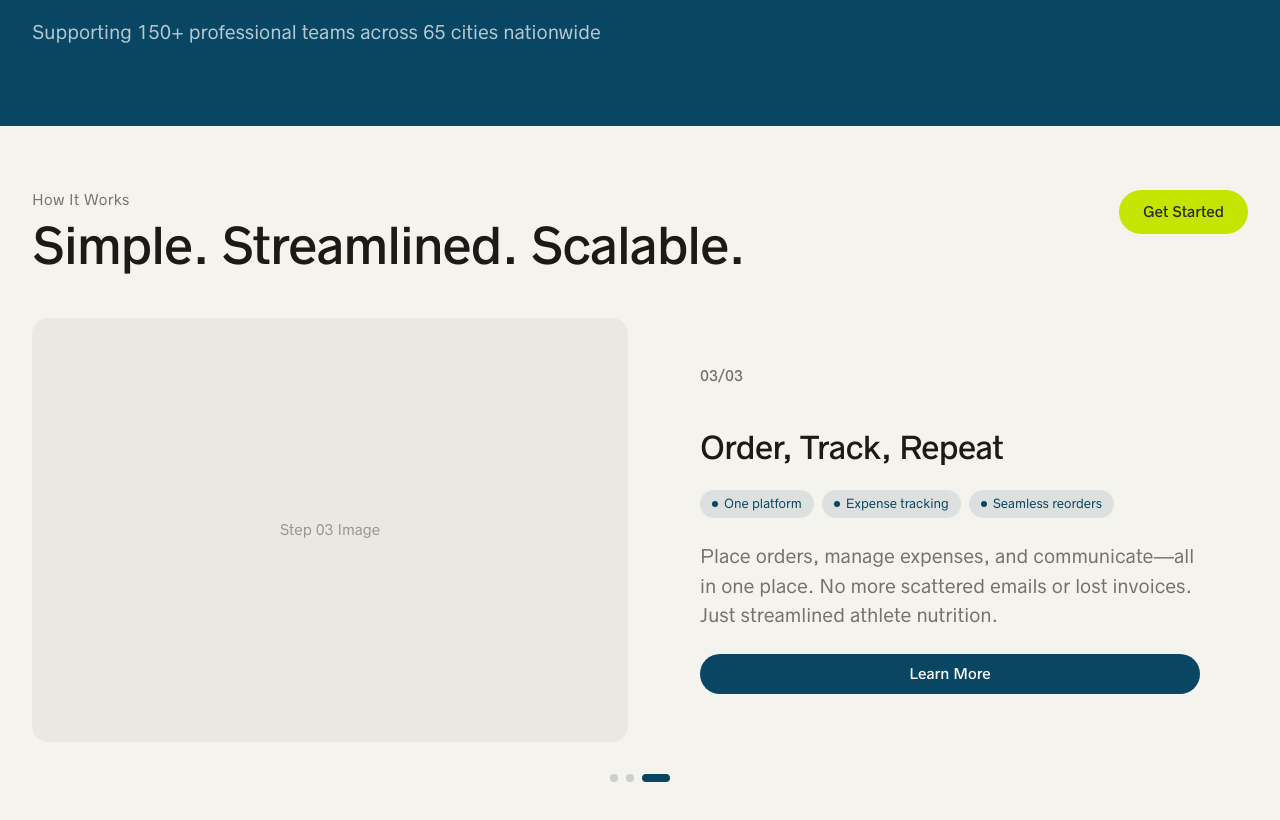
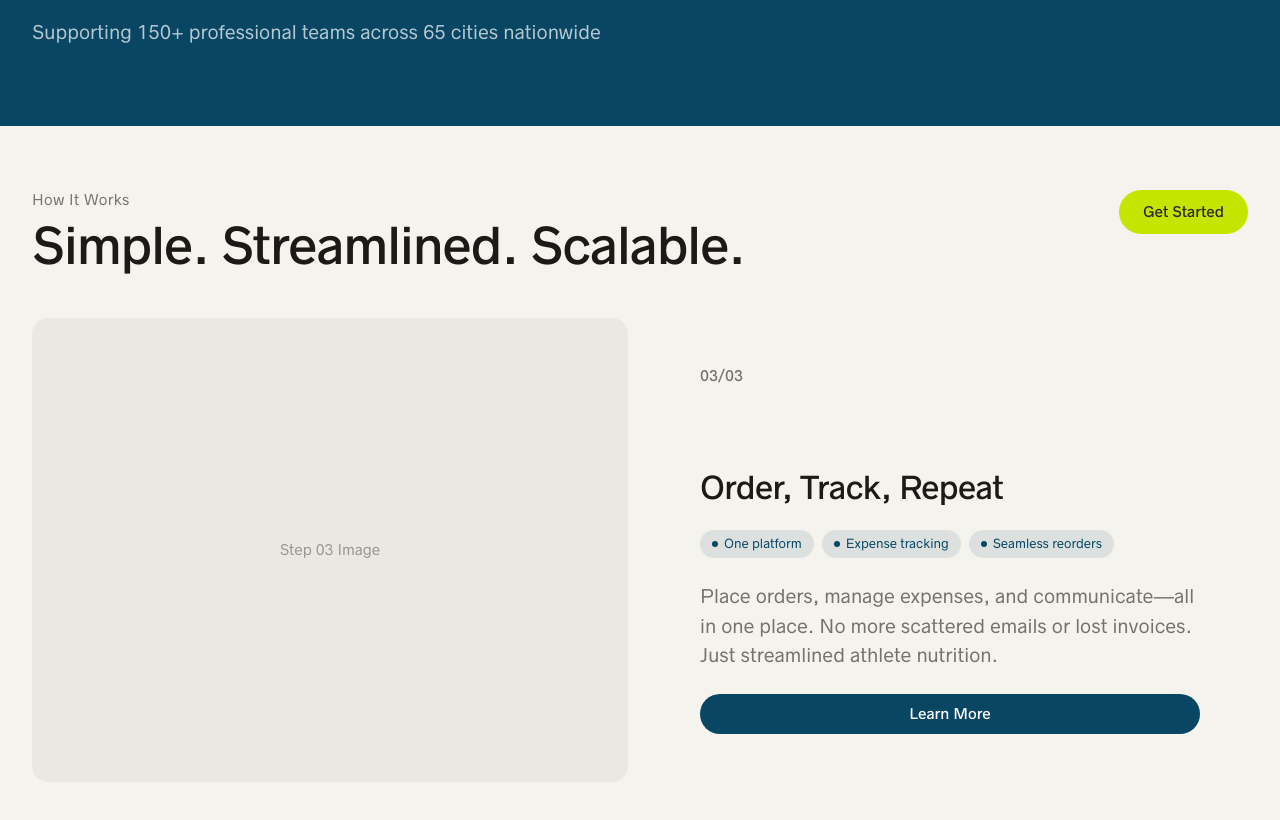
Before and after one commit to ajferron/elite-eats, a Next.js app: page / in a window 1280 px wide. Shown: the part 3300-4120 px from the top of the page. Built offline with nearby package versions, Linux system fonts and the light colour scheme.

Commit message:
fix padding on How It Works section

```diff
--- a/src/components/HowItWorks.tsx
+++ b/src/components/HowItWorks.tsx
@@ -61,9 +61,9 @@ export function HowItWorks() {
       className="relative bg-background"
       style={{ height: `${steps.length * 100}vh` }}
     >
-      <div className="sticky top-20 flex h-[calc(100vh-5rem)] flex-col justify-center px-4 py-6 sm:px-6 sm:py-12 lg:px-8 lg:py-16">
+      <div className="sticky top-20 flex h-[calc(100vh-5rem)] flex-col justify-center py-6 sm:py-12 lg:py-16">
         {/* Section Header */}
-        <div className="mx-auto mb-4 flex w-full max-w-7xl items-start justify-between sm:mb-8 lg:mb-12">
+        <div className="mx-auto mb-4 flex w-full max-w-7xl items-start justify-between px-6 sm:mb-8 lg:mb-12 lg:px-8">
           <div>
             <p className="mb-2 font-[family-name:var(--font-radnika)] text-xs tracking-wide text-text-tertiary sm:mb-3 sm:text-sm">
               How It Works
@@ -78,7 +78,7 @@ export function HowItWorks() {
         </div>
 
         {/* Card Container */}
-        <div className="mx-auto grid w-full max-w-7xl flex-1 grid-cols-1 gap-4 overflow-hidden lg:gap-6 lg:grid-cols-2">
+        <div className="mx-auto grid w-full max-w-7xl flex-1 grid-cols-1 gap-4 overflow-hidden px-6 lg:gap-6 lg:grid-cols-2 lg:px-8">
           {/* Image Side - hidden on mobile to give more room for content */}
           <div className="relative hidden overflow-hidden rounded-2xl bg-cream lg:block">
             {steps.map((step, index) => (
@@ -150,7 +150,7 @@ export function HowItWorks() {
         </div>
 
         {/* Progress Dots */}
-        <div className="mx-auto mt-4 flex justify-center gap-2 sm:mt-8">
+        {/* <div className="mx-auto mt-4 flex max-w-7xl justify-center gap-2 px-6 sm:mt-8 lg:px-8">
           {steps.map((_, index) => (
             <div
               key={index}
@@ -161,7 +161,7 @@ export function HowItWorks() {
               }`}
             />
           ))}
-        </div>
+        </div> */}
       </div>
     </section>
   );
```
